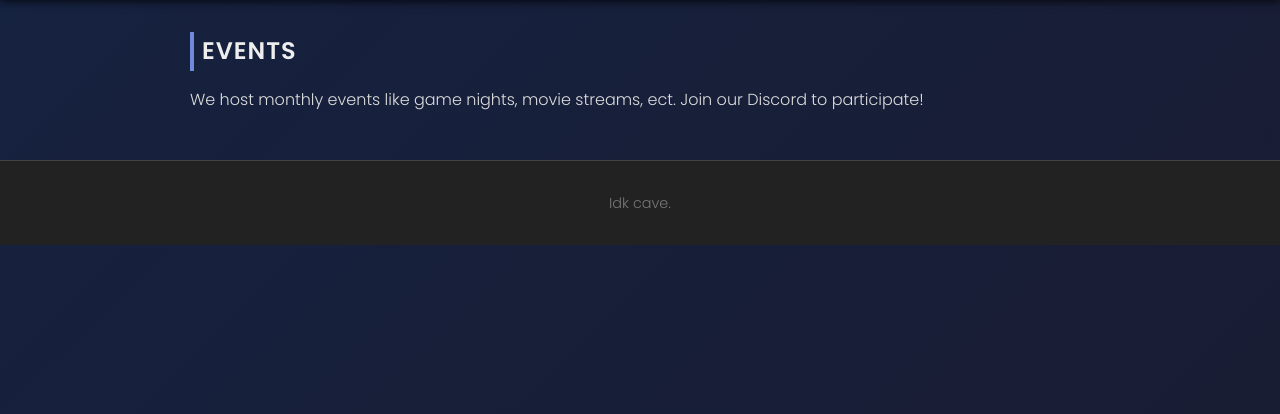
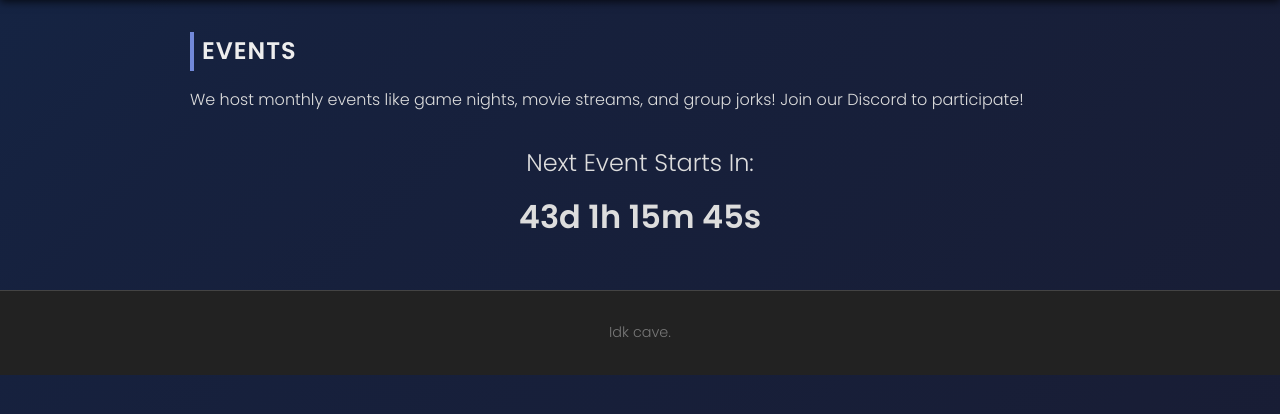
Before and after one commit to Idkwest4412/idkwest, a Flask app: page /events in a window 1280 px wide. Shown: the part 149-563 px from the top of the page. Run offline with Flask 3, Linux system fonts and the light colour scheme.

Commit message:
Update events.html

```diff
--- a/templates/events.html
+++ b/templates/events.html
@@ -1,6 +1,37 @@
 {% extends "base.html" %}
 {% block title %}Events - Idk Cave{% endblock %}
 {% block content %}
-<h2>Events</h2>
-<p>We host monthly events like game nights, movie streams, ect. Join our Discord to participate!</p>
+<h2 data-aos="fade-up">Events</h2>
+<p>We host monthly events like game nights, movie streams, and group jorks! Join our Discord to participate!</p>
+
+<section id="countdown" data-aos="zoom-in" style="margin-top:2rem; font-size:1.5rem; text-align:center;">
+  <div>Next Event Starts In:</div>
+  <div id="timer" style="font-weight:700; font-size:2rem; margin-top:0.5rem;"></div>
+</section>
+
+<script>
+  const eventDate = new Date("2025-07-15T20:00:00").getTime();
+
+  function updateCountdown() {
+    const now = new Date().getTime();
+    const diff = eventDate - now;
+
+    if (diff < 0) {
+      document.getElementById("timer").innerHTML = "Event is live or has passed!";
+      clearInterval(interval);
+      return;
+    }
+
+    const days = Math.floor(diff / (1000 * 60 * 60 * 24));
+    const hours = Math.floor((diff / (1000 * 60 * 60)) % 24);
+    const minutes = Math.floor((diff / (1000 * 60)) % 60);
+    const seconds = Math.floor((diff / 1000) % 60);
+
+    document.getElementById("timer").innerHTML =
+      `${days}d ${hours}h ${minutes}m ${seconds}s`;
+  }
+
+  const interval = setInterval(updateCountdown, 1000);
+  updateCountdown();
+</script>
 {% endblock %}
```
